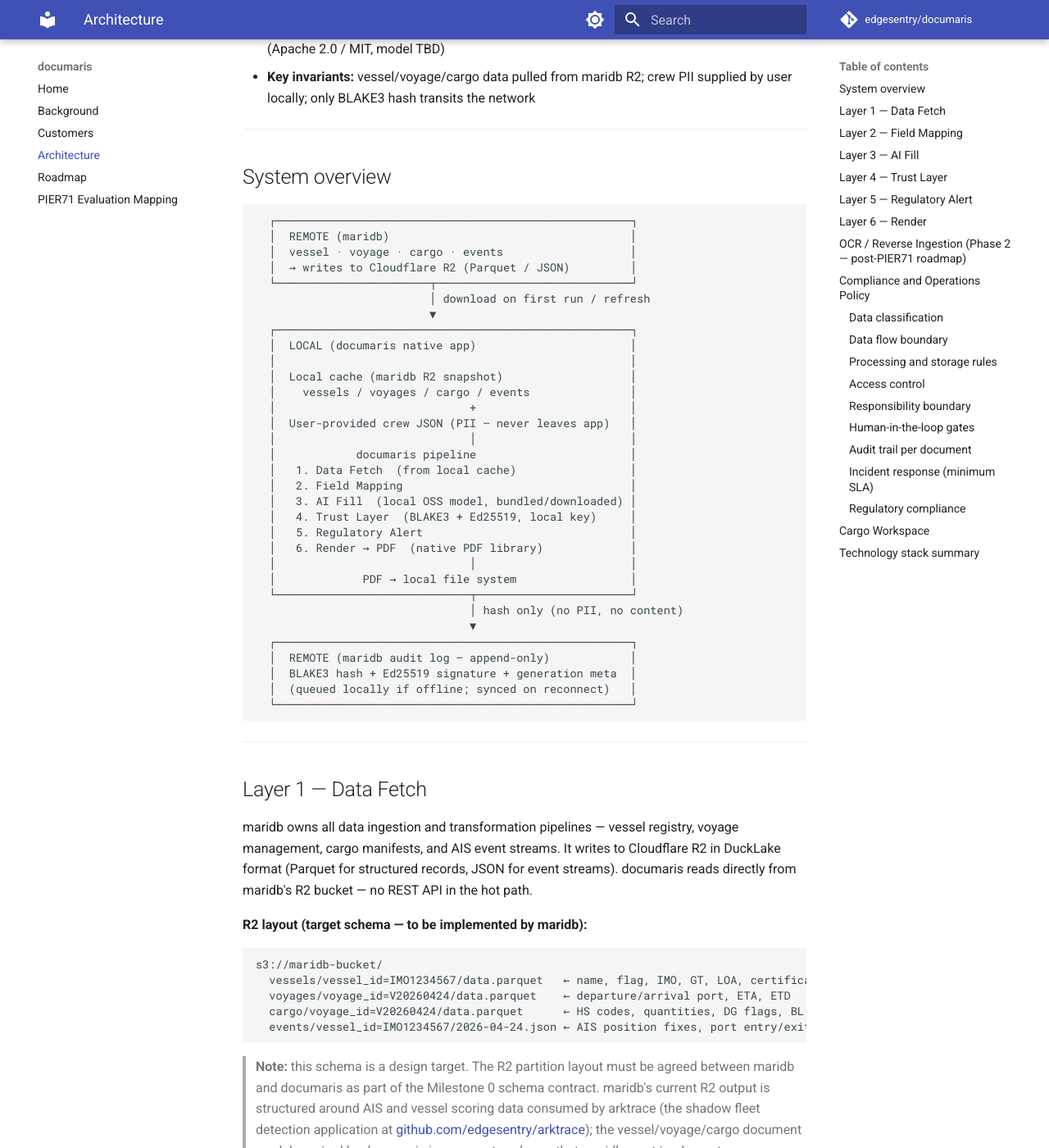
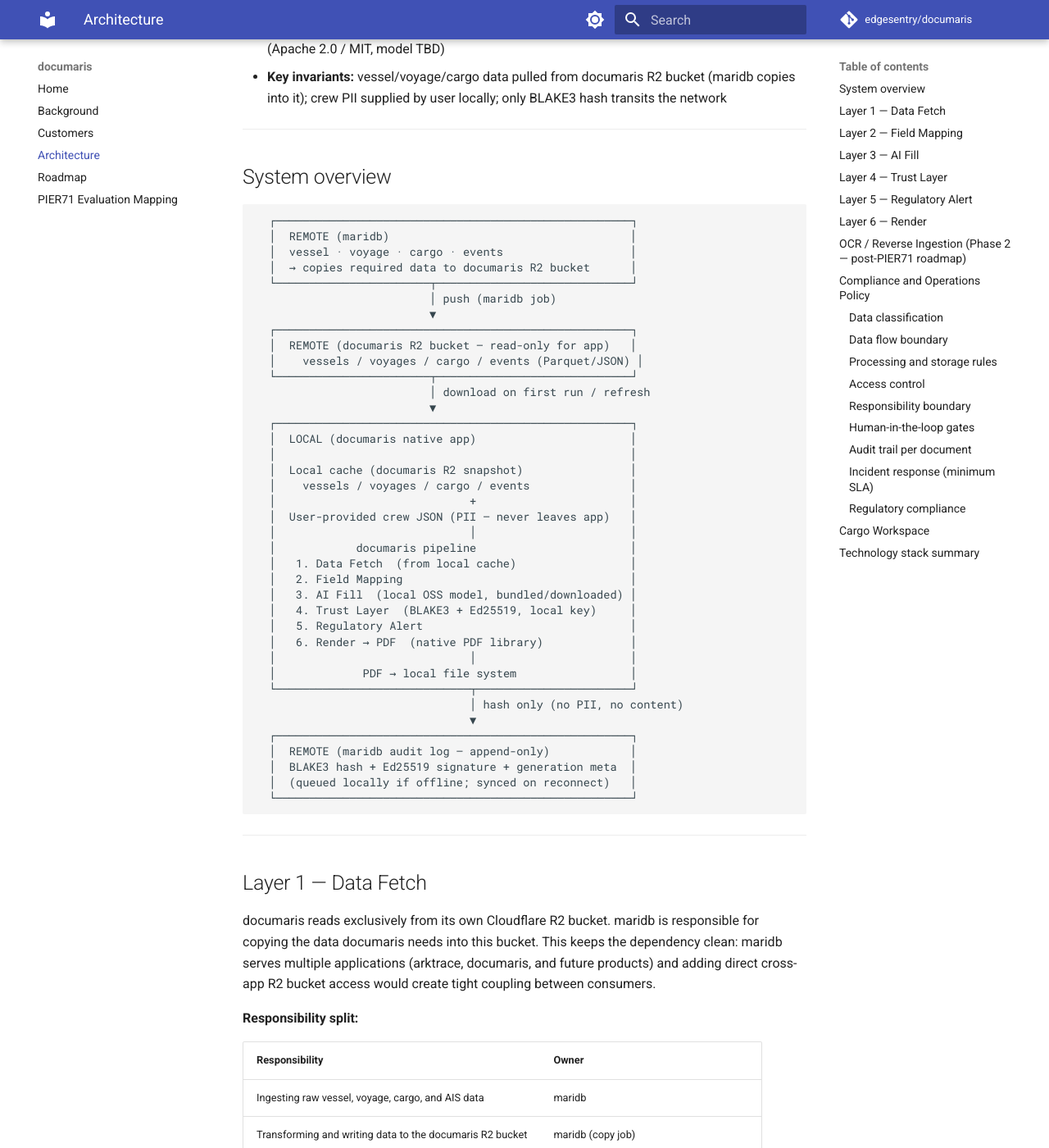
Before and after one commit to edgesentry/documaris, an MkDocs documentation site: the page built from docs/architecture.md, in a window 1280 px wide and 1400 px high, scrolled down 225 px. Shown: the whole window at 82% size. Built offline with MkDocs 1.6.1 and Material for MkDocs 9.7.7, drawn with Linux system fonts in a browser that asks for light colours; comment, search, counter and statistics services are not loaded; some of the changed text lies outside the part shown.

Commit message:
documaris reads from its own R2 bucket; maridb copies into it
Clarify the R2 dependency boundary: documaris app only reads from
the documaris R2 bucket. maridb is responsible for copying the
vessel/voyage/cargo/events data documaris needs into that bucket
via a dedicated copy job. maridb's own R2 output and schema are
not modified. This keeps maridb decoupled from its consumers.

architecture.md
- Key invariant: "maridb R2" → "documaris R2 bucket (maridb copies into it)"
- System diagram: maridb → "copies to documaris R2 bucket" → app download
- Layer 1: rewritten to explain the responsibility split (maridb copies,
  documaris reads its own bucket only); bucket name changed from
  maridb-bucket to documaris-bucket; schema contract note updated
- Data flow boundary: "maridb R2" → "documaris R2 bucket"
- Tech stack: data fetch and local cache rows updated

roadmap.md
- M0 schema contract task: "agree R2 layout with maridb" clarified as
  the interface contract for maridb's copy job, not maridb's own schema

Co-Authored-By: Claude Sonnet 4.6 <noreply@anthropic.com>

````diff
--- a/docs/architecture.md
+++ b/docs/architecture.md
@@ -3,7 +3,7 @@
 - **Date:** 2026-04-26 (updated from 2026-04-24)
 - **Status:** Core design defined; R2 schema contract and PII boundary pending sign-off
 - **Delivery:** Native desktop app (macOS / Windows / Linux); local open-source AI model (Apache 2.0 / MIT, model TBD)
-- **Key invariants:** vessel/voyage/cargo data pulled from maridb R2; crew PII supplied by user locally; only BLAKE3 hash transits the network
+- **Key invariants:** vessel/voyage/cargo data pulled from documaris R2 bucket (maridb copies into it); crew PII supplied by user locally; only BLAKE3 hash transits the network
 
 ---
 
@@ -13,14 +13,20 @@
   ┌─────────────────────────────────────────────────────┐
   │  REMOTE (maridb)                                    │
   │  vessel · voyage · cargo · events                   │
-  │  → writes to Cloudflare R2 (Parquet / JSON)         │
+  │  → copies required data to documaris R2 bucket      │
+  └───────────────────────┬─────────────────────────────┘
+                          │ push (maridb job)
+                          ▼
+  ┌─────────────────────────────────────────────────────┐
+  │  REMOTE (documaris R2 bucket — read-only for app)   │
+  │    vessels / voyages / cargo / events (Parquet/JSON) │
   └───────────────────────┬─────────────────────────────┘
                           │ download on first run / refresh
                           ▼
   ┌─────────────────────────────────────────────────────┐
   │  LOCAL (documaris native app)                       │
   │                                                     │
-  │  Local cache (maridb R2 snapshot)                   │
+  │  Local cache (documaris R2 snapshot)                │
   │    vessels / voyages / cargo / events               │
   │                             +                       │
   │  User-provided crew JSON (PII — never leaves app)   │
@@ -48,20 +54,29 @@
 
 ## Layer 1 — Data Fetch
 
-maridb owns all data ingestion and transformation pipelines — vessel registry, voyage management, cargo manifests, and AIS event streams. It writes to Cloudflare R2 in DuckLake format (Parquet for structured records, JSON for event streams). documaris reads directly from maridb's R2 bucket — no REST API in the hot path.
+documaris reads exclusively from its own Cloudflare R2 bucket. maridb is responsible for copying the data documaris needs into this bucket. This keeps the dependency clean: maridb serves multiple applications (arktrace, documaris, and future products) and adding direct cross-app R2 bucket access would create tight coupling between consumers.
 
-**R2 layout (target schema — to be implemented by maridb):**
+**Responsibility split:**
+
+| Responsibility | Owner |
+|---|---|
+| Ingesting raw vessel, voyage, cargo, and AIS data | maridb |
+| Transforming and writing data to the documaris R2 bucket | maridb (copy job) |
+| Reading from the documaris R2 bucket | documaris app only |
+| Schema of the documaris R2 bucket | Agreed jointly at M0; owned by documaris |
+
+**documaris R2 layout (target schema — copy job implemented by maridb):**
 ```
-s3://maridb-bucket/
+s3://documaris-bucket/
   vessels/vessel_id=IMO1234567/data.parquet   ← name, flag, IMO, GT, LOA, certificates
   voyages/voyage_id=V20260424/data.parquet    ← departure/arrival port, ETA, ETD
   cargo/voyage_id=V20260424/data.parquet      ← HS codes, quantities, DG flags, BL refs
   events/vessel_id=IMO1234567/2026-04-24.json ← AIS position fixes, port entry/exit
 ```
 
-> **Note:** this schema is a design target. The R2 partition layout must be agreed between maridb and documaris as part of the Milestone 0 schema contract. maridb's current R2 output is structured around AIS and vessel scoring data consumed by arktrace (the shadow fleet detection application at [github.com/edgesentry/arktrace](https://github.com/edgesentry/arktrace)); the vessel/voyage/cargo document model required by documaris is a separate schema that maridb must implement.
+> **Schema contract (M0):** the documaris R2 partition layout is the interface contract between maridb and documaris. It must be agreed before Milestone 0 completes. maridb's existing R2 output (AIS and vessel scoring data for arktrace) uses a different schema; the copy job for documaris is a separate pipeline that maridb must implement without modifying its existing outputs.
 
-DuckDB runs in-process (Rust `duckdb` crate, `bundled` feature) to JOIN across Parquet files with a single SQL query and output a flat JSON record. The `object_store` crate (`aws` feature) handles S3-compatible R2 download; swapping to a local file system for development requires no code change.
+DuckDB runs in-process (Rust `duckdb` crate, `bundled` feature) to JOIN across Parquet files with a single SQL query and output a flat JSON record. The `object_store` crate (`aws` feature) handles S3-compatible download from the documaris R2 bucket; swapping to a local file system for development requires no code change.
 
 **Crew PII is never stored in R2.** It is provided by the user directly inside the native app and never leaves the local machine (see Layer 6 and the privacy boundary section).
 
@@ -255,9 +270,9 @@ LOCAL (documaris native app):
   ├─ Regulatory KB     — bundled; updated via app update mechanism
   └─ PDF output        — written to local file system only
 
-REMOTE read (maridb R2, S3-compatible):
-  └─ vessel/voyage/cargo Parquet — downloaded on first run and on refresh;
-     no PII ever stored here
+REMOTE read (documaris R2 bucket, S3-compatible — read-only for app):
+  └─ vessel/voyage/cargo Parquet — copied here by maridb; downloaded on
+     first run and on refresh; no PII ever stored here
 
 REMOTE write (maridb audit log, append-only):
   └─ BLAKE3 hash + Ed25519 signature + generation metadata
@@ -366,12 +381,12 @@ One `Cargo.lock` for the entire repo; all products share dependency versions.
 | PDF render | Native PDF library (all forms, including PII; single render path) |
 | Template engine | Tera (Rust) |
 | Document hashing + signing | `edgesentry-audit` path dep — BLAKE3 + Ed25519 |
-| Data fetch | `object_store` crate, `aws` feature (S3-compatible R2 download) |
+| Data fetch | `object_store` crate, `aws` feature (S3-compatible; reads from documaris R2 bucket only) |
 | In-process query | DuckDB (`duckdb` crate, `bundled` feature) |
-| Local data cache | App-local directory; vessel/voyage/cargo Parquet snapshots from R2 |
+| Local data cache | App-local directory; vessel/voyage/cargo Parquet snapshots from documaris R2 |
 | Regulatory KB | JSON per port, bundled with app; AI eval at generation time |
 | Audit log sync | edgesentry-audit store-and-forward; queued locally when offline |
-| Data lake | Cloudflare R2 (S3-compatible; maridb writes, documaris reads) |
+| Data lake | Cloudflare R2 — documaris bucket (maridb copy job writes; documaris app reads) |
 
 ---
 
````
Also changed, not shown: docs/roadmap.md (+1 -1 lines).
